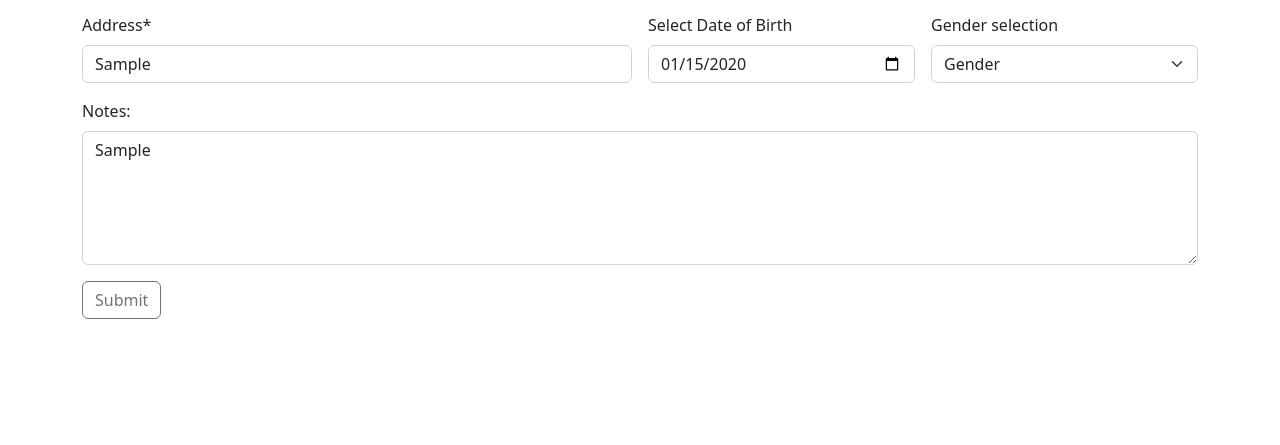
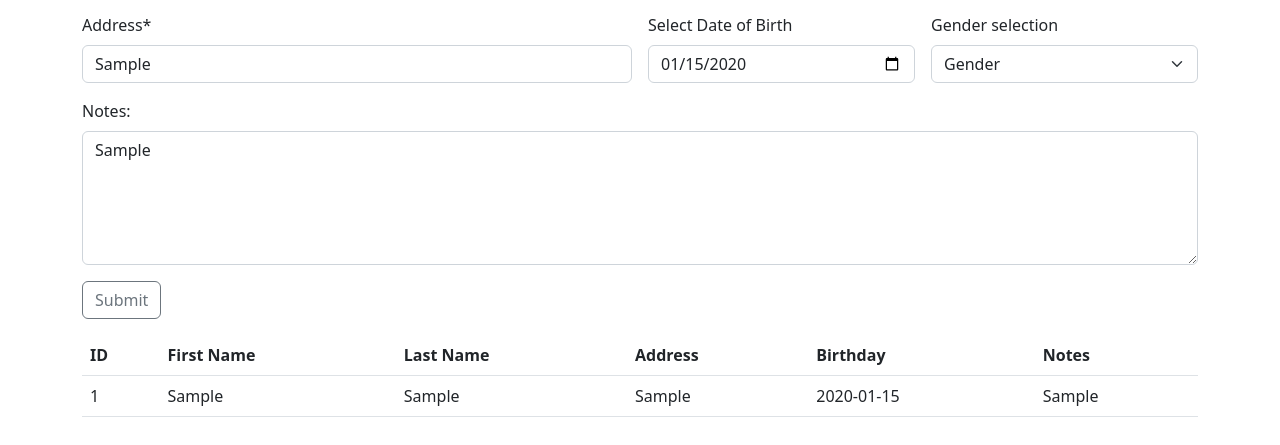
Before and after one commit to AleksiDu/-Javascript-Form-Submit, a plain HTML site: page index.html in a window 1280 px wide. Both pictures are taken after typing "Sample", "Sample", "Sample", "2020-01-15", "Sample" into the empty fields and a click on the button "Submit". Shown: the part 177-622 px from the top of the page. Drawn offline with nearby package versions, Linux system fonts and the light colour scheme.

Commit message:
feat: show data in table below

```diff
--- a/index.html
+++ b/index.html
@@ -45,7 +45,7 @@
             </div>
             <div class="col-md-3">
                 <label for="gender" class="form-label">Gender selection</label>
-                <select class="form-select" aria-label="Default select example">
+                <select class="form-select" aria-label="Default select example" id="gender">
                     <option value="none" selected>Gender</option>
                     <option value="male">Male</option>
                     <option value="female">Female</option>
@@ -56,7 +56,7 @@
                 <textarea class="form-control" rows="5" id="notes" name="text"></textarea>
             </div>
             <div class="col-md-12">
-                <button type="submit" class="btn btn-outline-secondary">Submit</button>
+                <button type="submit" class="btn btn-outline-secondary" onclick="submitTable()">Submit</button>
             </div>
             <div id="divTable">
                 <table class="table" id="tableData">
@@ -71,25 +71,7 @@
                             <th scope="col">Notes</th>
                         </tr>
                     </thead>
-                    <tbody>
-                        <tr>
-                            <th scope="row">1</th>
-                            <td>Mark</td>
-                            <td>Otto</td>
-                            <td>@mdo</td>
-                        </tr>
-                        <tr>
-                            <th scope="row">2</th>
-                            <td>Jacob</td>
-                            <td>Thornton</td>
-                            <td>@fat</td>
-                        </tr>
-                        <tr>
-                            <th scope="row">3</th>
-                            <td colspan="2">Larry the Bird</td>
-                            <td>@twitter</td>
-                        </tr>
-                    </tbody>
+
                 </table>
             </div>
 
--- a/script.js
+++ b/script.js
@@ -2,13 +2,18 @@ const firstName = document.getElementById('firstName');
 const lastName = document.getElementById('lastName');
 const address = document.getElementById('address');
 const birthday = document.getElementById('birthday');
+const gender = document.getElementById('gender');
+const notes = document.getElementById('notes');
 const form = document.getElementById('form');
 const letters = /^[A-Za-z]+$/;
 const errorElementFirst = document.getElementById('errorFirst');
 const errorElementLast = document.getElementById('errorLast');
 const errorElementAddress = document.getElementById('errorAddress');
+const rootElement = document.documentElement;
 
-// Validation
+/**
+ * Validation
+ */
 form.addEventListener('submit', (e) => {
     let messagesFirst = [];
     let messagesLast = [];
@@ -51,3 +56,63 @@ form.addEventListener('submit', (e) => {
         errorElementAddress.innerText = messagesAddress.join(', ')
     }
 });
+
+/**
+ *  Show submitted data in a table
+ */
+
+let dataTable = {
+    stringFirstName: "",
+    stringLastName: "",
+    stringAddress: "",
+    stringBirth: "",
+    stringGender: "",
+    stringNotes: ""
+};
+
+// increment by one every submit clicks
+i = 1;
+
+// show a table after submit
+
+function submitTable() {
+    document.getElementById("divTable").style.display = "block";
+    // Gathering the data after submit
+    dataTable.stringFirstName = firstName.value;
+    dataTable.stringLastName = lastName.value;
+    dataTable.stringAddress = address.value;
+    dataTable.stringBirth = birthday.value;
+    dataTable.stringGender = gender.value;
+    dataTable.stringNotes = notes.value;
+
+    // insert row
+
+    let table = document.getElementById("tableData");
+    let row = table.insertRow(i);
+    let number = row.insertCell(0);
+    let stringFirstName = row.insertCell(1);
+    let stringLastName = row.insertCell(2);
+    let stringAddress = row.insertCell(3);
+    let stringBirth = row.insertCell(4);
+    let stringGender = row.insertCell(5);
+    let stringNotes = row.insertCell(6);
+
+    number.innerHTML = i;
+    stringFirstName.innerHTML = dataTable.stringFirstName;
+    stringLastName.innerHTML = dataTable.stringLastName;
+    stringAddress.innerHTML = dataTable.stringAddress;
+    stringBirth.innerHTML = dataTable.stringBirth;
+    stringGender.innerHTML = dataTable.stringGender;
+    stringNotes.innerHTML = dataTable.stringNotes;
+
+    i++;
+
+    // localStorage.setItem("firstName", dataTable.stringFirstName);
+    // localStorage.setItem("lastName", dataTable.stringLastName);
+    // localStorage.setItem("address", dataTable.stringAddress);
+    // localStorage.setItem("birthday", dataTable.stringBirth);
+    // localStorage.setItem("gender", dataTable.stringGender);
+    // localStorage.setItem("notes", dataTable.stringNotes);
+    // localStorage.setItem("display", "block");
+
+};
```
